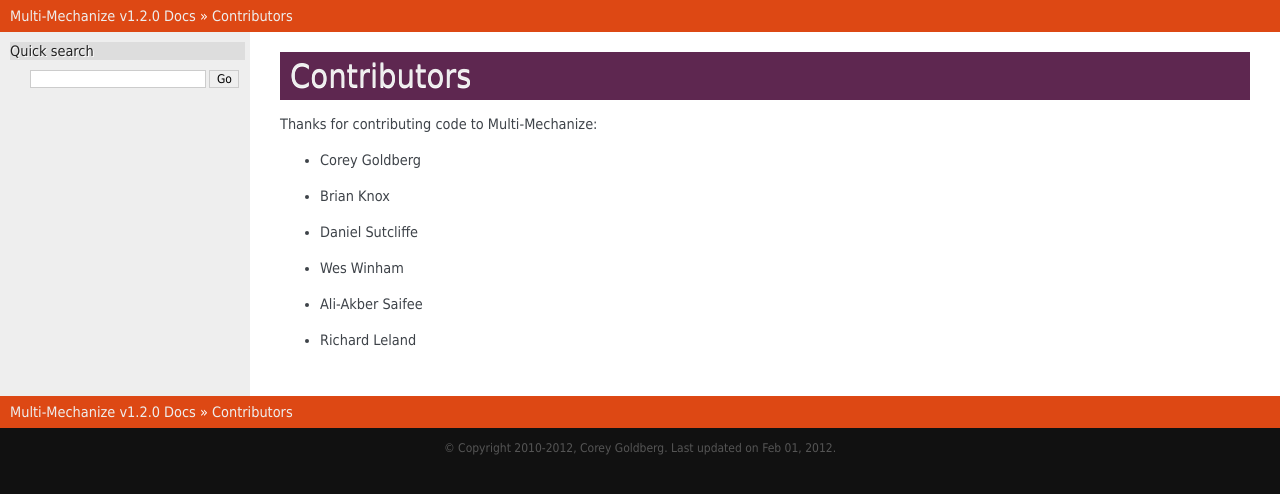
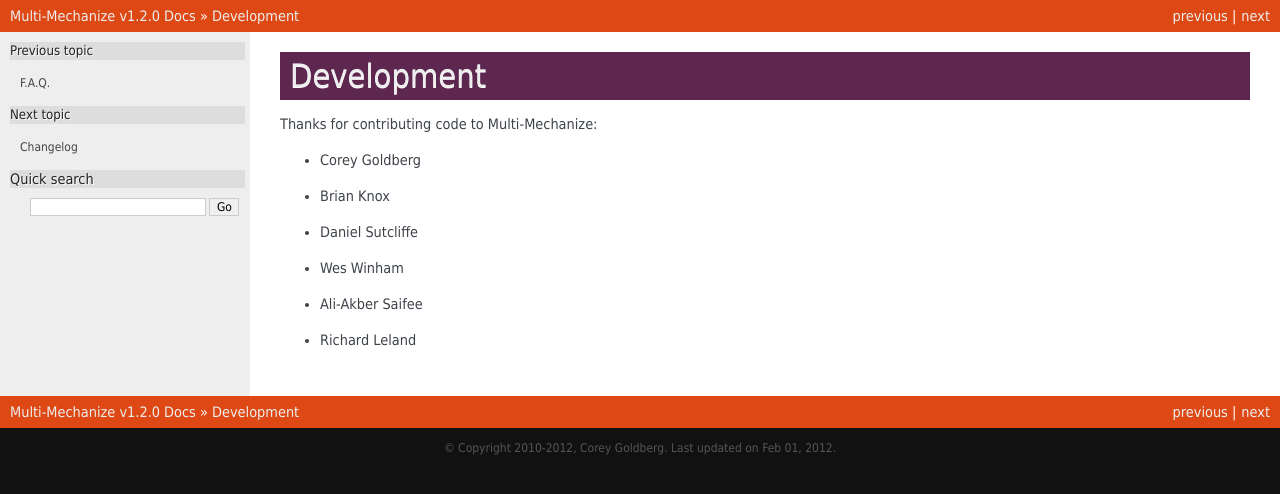
Before and after one commit to cgoldberg/multi-mechanize, a Sphinx documentation site: the page built from docs/dev.rst, in a window 1280 px wide. Shown: the top 494 px of the page. Built offline with Sphinx 7.4.7, drawn with Linux system fonts in a browser that asks for light colours; pages that are not in the unit, such as notebooks, are missing from menus.

Commit message:
updated links in site menu

```diff
--- a/docs/dev.rst
+++ b/docs/dev.rst
@@ -1,5 +1,5 @@
-Contributors
-============
+Development
+===========
 
 Thanks for contributing code to Multi-Mechanize:
 
--- a/docs/index.rst
+++ b/docs/index.rst
@@ -66,10 +66,10 @@
     :maxdepth: 1
 
     configfile
-    developing
+    scripts
     graphs
     faq
-    contributors
+    dev
     changelog
 
 ----
```
